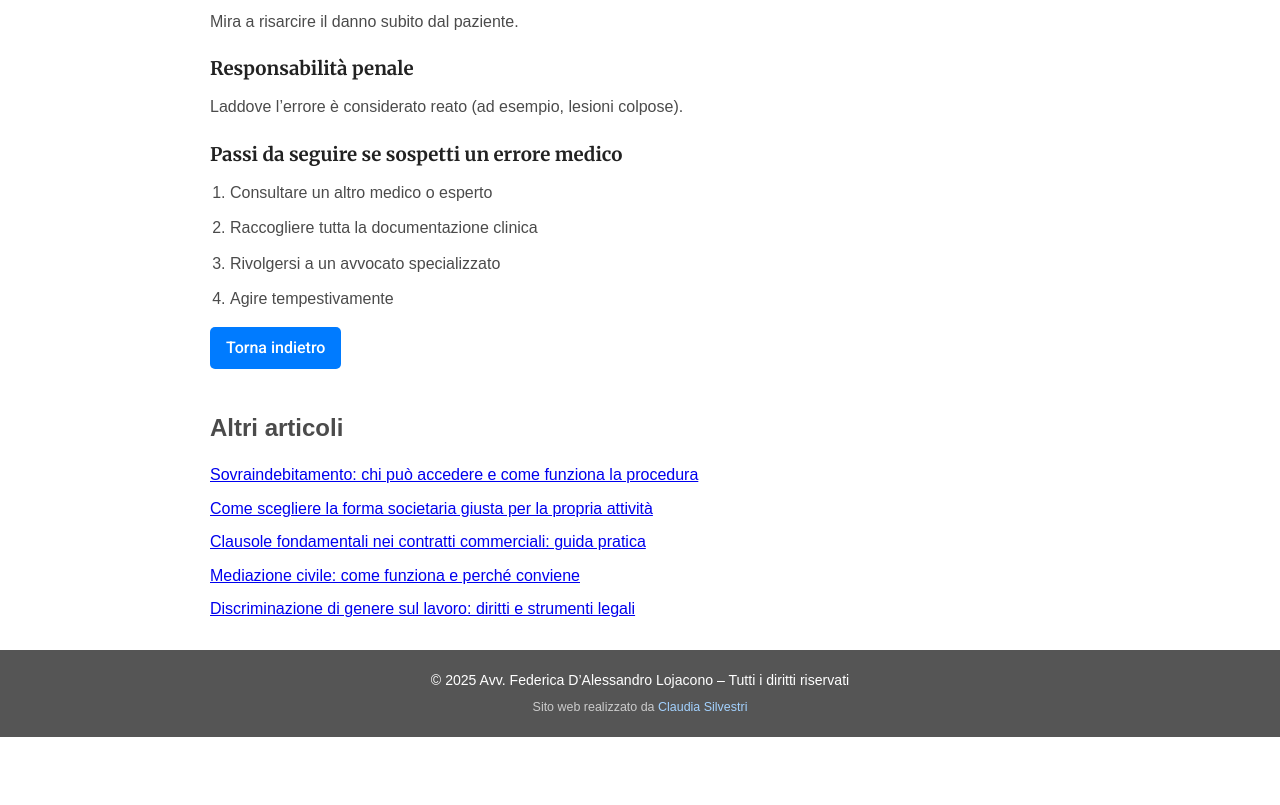
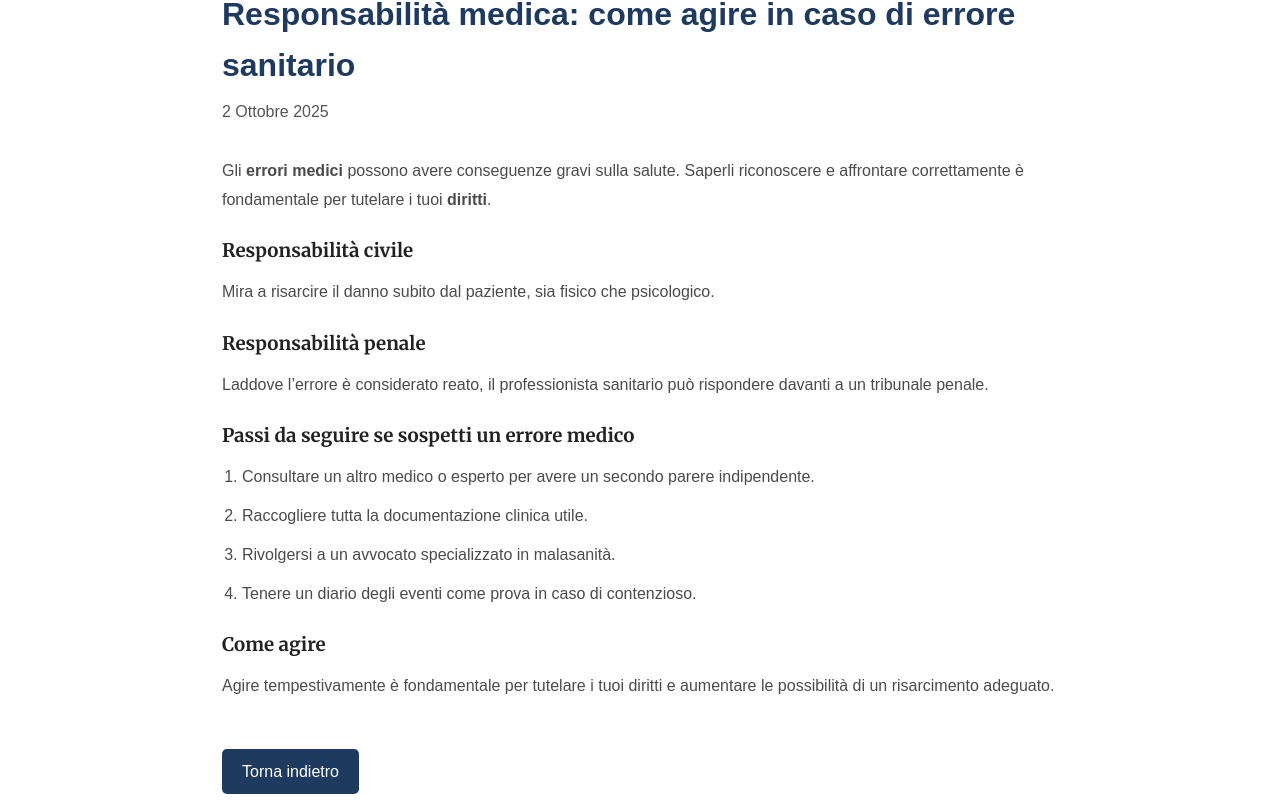
Before and after one commit to claudiasilvestri/law-firm-website, a React (Vite) app: page /approfondimenti/1 in a window 1280 px wide. Shown: the part 695-1500 px from the top of the page. Before the commit the page ends 1432 px from the top, so only its background shows below. Built offline with nearby package versions, Linux system fonts and the light colour scheme.

Commit message:
articoli corretti

```diff
--- a/src/css/ArticlePage.css
+++ b/src/css/ArticlePage.css
@@ -1,16 +1,33 @@
 .article-page {
   max-width: 900px;
   margin: 0 auto;
-  padding: 20px;
+  padding: 2rem;
 }
 
 .article-img {
   width: 100%;
-  max-width: 600px;
   height: auto;
+  border-radius: 8px;
+  margin-bottom: 1.5rem;
+}
+
+.article-page h1 {
+  font-size: 2rem;
+  margin-bottom: 0.5rem;
+  color: var(--blu-profondo);
+}
+
+.article-page small {
   display: block;
-  margin: 0 auto 20px auto;
-  border-radius: 4px;
+  font-size: 1rem;
+  margin-bottom: 2rem;
+  color: #555;
+}
+
+.article-content {
+  line-height: 1.8;
+  font-size: 1rem;
+  margin-bottom: 3rem;
 }
 
 .article-content h3 {
@@ -23,7 +40,6 @@
 .article-content p,
 .article-content li {
   font-size: 1rem;
-  line-height: 1.6;
   margin-bottom: 10px;
 }
 
@@ -33,42 +49,72 @@
   margin-bottom: 15px;
 }
 
-.other-articles {
-  margin-top: 40px;
+.article-navigation {
+  display: flex;
+  flex-direction: column;
+  align-items: flex-start; /* allinea a sinistra */
+  gap: 1.5rem;
 }
 
-.other-articles h3 {
-  font-size: 1.5rem;
-  margin-bottom: 15px;
+.back-button {
+  display: inline-block;
+  padding: 10px 20px;
+  background-color: var(--blu-profondo);
+  color: #fff;
+  border-radius: 5px;
+  font-weight: 500;
+  text-decoration: none;
+  transition: transform 0.3s ease, background-color 0.3s ease;
 }
 
-.other-articles ul {
+.back-button:hover {
+  background-color: var(--azzurro-chiaro);
+  transform: scale(1.05);
+}
+
+.suggested-articles h3 {
+  margin-bottom: 0.5rem;
+  font-size: 1.5rem;
+}
+
+.suggested-articles ul {
   list-style: none;
   padding: 0;
+  line-height: 1.8;
 }
 
-.other-articles li {
-  margin-bottom: 8px;
+.suggested-articles li {
+  margin-bottom: 0.5rem;
 }
 
-.button-accent {
-  display: inline-block;
-  padding: 8px 16px;
-  background-color: #007bff;
-  color: #fff;
-  border-radius: 5px;
+.suggested-articles a {
+  color: var(--blu-profondo);
   text-decoration: none;
-  font-family: 'Roboto', sans-serif;
-  font-weight: 500;
-  transition: background-color 0.2s ease;
 }
 
-.button-accent:hover {
-  background-color: #0056b3;
+.suggested-articles a:hover {
+  text-decoration: underline;
 }
 
 @media (max-width: 768px) {
   .article-page {
-    padding: 15px;
+    padding: 1.5rem;
+  }
+
+  .article-page h1 {
+    font-size: 1.6rem;
+  }
+
+  .article-content {
+    font-size: 0.95rem;
+  }
+
+  .back-button {
+    padding: 8px 16px;
+    font-size: 0.9rem;
+  }
+
+  .suggested-articles h3 {
+    font-size: 1.3rem;
   }
 }
--- a/src/data/articles.js
+++ b/src/data/articles.js
@@ -1,135 +1,173 @@
 export const articles = [
   {
-    id: 1,
-    title: "Responsabilità medica: cosa fare quando sospetti un errore sanitario",
-    date: "2 Ottobre 2025",
-    description: "Scopri come riconoscere un errore medico, quali diritti hai e quali passi seguire per tutelarti legalmente in caso di malasanità.",
-    image: "/images/articles/responsabilita-medica.png",
-    imageCard: "/images/cards/responsabilita-medica.png",
+    id: 3,
+    title: "Forma societaria: come scegliere quella giusta per la tua attività",
+    date: "15 Settembre 2025",
+    description:
+      "Scopri come scegliere la forma societaria più adatta alla tua attività, considerando vantaggi, svantaggi e responsabilità legale.",
+    image: "/images/articles/forma-societaria.png",
+    imageCard: "/images/cards/forma-societaria.png",
+    alt: "Illustrazione forma societaria",
     content: `
-      <p>Gli <strong>errori medici</strong> possono avere conseguenze gravi sulla salute. Saperli riconoscere e affrontare correttamente è fondamentale per tutelare i tuoi <strong>diritti</strong>. In questo articolo vedremo cosa fare quando sospetti un <strong>errore sanitario</strong> e quali strumenti legali hai a disposizione.</p>
-
-      <h3>Responsabilità civile</h3>
-      <p>Mira a risarcire il danno subito dal paziente.</p>
-
-      <h3>Responsabilità penale</h3>
-      <p>Laddove l’errore è considerato reato (ad esempio, lesioni colpose).</p>
-
-      <h3>Passi da seguire se sospetti un errore medico</h3>
-      <ol>
-        <li>Consultare un altro medico o esperto</li>
-        <li>Raccogliere tutta la documentazione clinica</li>
-        <li>Rivolgersi a un avvocato specializzato</li>
-        <li>Agire tempestivamente</li>
-      </ol>
+      <p>Scegliere la <strong>forma societaria</strong> giusta è fondamentale per la gestione, la tassazione e la responsabilità legale della tua attività.</p>
+      <h3>Tipi di società in Italia</h3>
+      <ul>
+        <li><strong>SRL:</strong> ideale per piccole e medie imprese</li>
+        <li><strong>SPA:</strong> adatta per grandi imprese</li>
+        <li><strong>SNC/SAS:</strong> per soci che vogliono responsabilità condivisa</li>
+      </ul>
+      <h3>Vantaggi e svantaggi</h3>
+      <ul>
+        <li><strong>SRL:</strong> responsabilità limitata al capitale conferito, ma costi di gestione più alti</li>
+        <li><strong>SPA:</strong> maggiore possibilità di raccolta fondi, ma più complessa da gestire</li>
+        <li><strong>SNC/SAS:</strong> semplicità di gestione, ma responsabilità illimitata per i soci</li>
+      </ul>
+      <h3>Come agire</h3>
+      <p>Consulta un professionista per scegliere la forma societaria più adatta al tuo progetto e valutare eventuali rischi.</p>
     `
   },
   {
     id: 2,
     title: "Sovraindebitamento: chi può accedere e come funziona la procedura",
     date: "28 Settembre 2025",
-    description: "Scopri chi può accedere alla procedura di sovraindebitamento, come funziona e quali passi seguire per tutelarti legalmente.",
+    description:
+      "Scopri chi può accedere alla procedura di sovraindebitamento, come funziona e quali passi seguire per tutelarti legalmente.",
     image: "/images/articles/sovraindebitamento.png",
     imageCard: "/images/cards/sovraindebitamento.png",
+    alt: "Illustrazione sovraindebitamento",
     content: `
-      <p>Gli stati di sovraindebitamento possono colpire chiunque, e la legge prevede strumenti per affrontarli in modo legale e sicuro.</p>
-
+      <p>Gli stati di <strong>sovraindebitamento</strong> possono colpire chiunque, e la legge prevede strumenti per affrontarli in modo legale e sicuro.</p>
       <h3>Chi può accedere</h3>
       <ul>
         <li>Consumatori</li>
         <li>Professionisti e imprenditori individuali</li>
         <li>Piccole imprese non assoggettabili a procedure concorsuali</li>
       </ul>
-
       <h3>Passaggi della procedura</h3>
       <ol>
         <li>Raccogliere tutta la documentazione dei debiti</li>
         <li>Presentare l’istanza presso l’Organismo di Composizione della Crisi</li>
         <li>Elaborare un piano con l’aiuto di un professionista</li>
       </ol>
+      <h3>Come agire</h3>
+      <p>Evita nuovi debiti durante la procedura e collabora con il professionista che ti segue per tutelare i tuoi interessi.</p>
     `
   },
   {
-    id: 3,
-    title: "Come scegliere la forma societaria giusta per la propria attività",
-    date: "15 Settembre 2025",
-    description: "Scopri come scegliere la forma societaria più adatta alla tua attività, considerando vantaggi, svantaggi e responsabilità legale.",
-    image: "/images/articles/forma-societaria.png",
-    imageCard: "/images/cards/forma-societaria.png",
+    id: 6,
+    title: "Discriminazione di genere sul lavoro: diritti e tutele",
+    date: "1 Ottobre 2025",
+    description:
+      "Scopri cosa prevede la legge italiana in materia di discriminazione di genere sul lavoro e quali strumenti hai per difendere i tuoi diritti.",
+    image: "/images/articles/discriminazione-genere.png",
+    imageCard: "/images/cards/discriminazione-genere.png",
+    alt: "Illustrazione discriminazione di genere",
     content: `
-      <p>Scegliere la <strong>forma societaria</strong> giusta è fondamentale per la gestione, la tassazione e la responsabilità legale della tua attività.</p>
-
-      <h3>Tipi di società in Italia</h3>
+      <p>La <strong>discriminazione di genere sul lavoro</strong> è vietata dalla legge italiana. Conoscere i propri diritti è fondamentale per proteggersi.</p>
+      <h3>Cos’è la discriminazione di genere</h3>
+      <p>Si verifica quando una persona viene trattata in modo sfavorevole a causa del proprio genere.</p>
+      <h3>Diritti dei lavoratori</h3>
       <ul>
-        <li><strong>SRL:</strong> ideale per piccole e medie imprese</li>
-        <li><strong>SPA:</strong> adatta per grandi imprese</li>
-        <li><strong>SNC/SAS:</strong> per soci che vogliono responsabilità condivisa</li>
+        <li>Pari opportunità e trattamento equo</li>
+        <li>Divieto di molestie o mobbing</li>
+        <li>Diritto a denunciare discriminazioni senza ritorsioni</li>
+        <li>Tutela della maternità e paternità</li>
       </ul>
-
-      <h3>Vantaggi e svantaggi</h3>
-      <ul>
-        <li>SRL: responsabilità limitata al capitale conferito, ma costi di gestione più alti</li>
-        <li>SPA: maggiore possibilità di raccolta fondi, ma più complessa da gestire</li>
-        <li>SNC/SAS: semplicità di gestione, ma responsabilità illimitata per i soci</li>
-      </ul>
+      <h3>Come agire</h3>
+      <ol>
+        <li>Raccogliere documentazione e prove</li>
+        <li>Rivolgersi a sindacato o ufficio HR</li>
+        <li>Presentare reclamo all’autorità competente o legale</li>
+      </ol>
+      <p>Consulta subito un avvocato esperto in caso di discriminazioni sul lavoro per tutelare i tuoi diritti.</p>
+    `
+  },
+  {
+    id: 1,
+    title: "Responsabilità medica: come agire in caso di errore sanitario",
+    date: "2 Ottobre 2025",
+    description:
+      "Scopri come riconoscere un errore medico, quali diritti hai e quali passi seguire per tutelarti legalmente in caso di malasanità.",
+    image: "/images/articles/responsabilita-medica.png",
+    imageCard: "/images/cards/responsabilita-medica.png",
+    alt: "Illustrazione responsabilità medica",
+    content: `
+      <p>Gli <strong>errori medici</strong> possono avere conseguenze gravi sulla salute. Saperli riconoscere e affrontare correttamente è fondamentale per tutelare i tuoi <strong>diritti</strong>.</p>
+      <h3>Responsabilità civile</h3>
+      <p>Mira a risarcire il danno subito dal paziente, sia fisico che psicologico.</p>
+      <h3>Responsabilità penale</h3>
+      <p>Laddove l’errore è considerato reato, il professionista sanitario può rispondere davanti a un tribunale penale.</p>
+      <h3>Passi da seguire se sospetti un errore medico</h3>
+      <ol>
+        <li>Consultare un altro medico o esperto per avere un secondo parere indipendente.</li>
+        <li>Raccogliere tutta la documentazione clinica utile.</li>
+        <li>Rivolgersi a un avvocato specializzato in malasanità.</li>
+        <li>Tenere un diario degli eventi come prova in caso di contenzioso.</li>
+      </ol>
+      <h3>Come agire</h3>
+      <p>Agire tempestivamente è fondamentale per tutelare i tuoi diritti e aumentare le possibilità di un risarcimento adeguato.</p>
     `
   },
   {
     id: 4,
-    title: "Clausole fondamentali nei contratti commerciali: guida pratica",
+    title: "Contratti commerciali: clausole fondamentali da conoscere",
     date: "10 Ottobre 2025",
-    description: "Scopri le clausole più importanti nei contratti commerciali e come tutelarti legalmente.",
+    description:
+      "Scopri quali sono le clausole principali dei contratti commerciali e come proteggere i tuoi interessi evitando errori legali.",
     image: "/images/articles/contratti-commerciali.png",
     imageCard: "/images/cards/contratti-commerciali.png",
+    alt: "Illustrazione contratti commerciali",
     content: `
-      <p>I contratti commerciali regolano i rapporti tra imprese o tra professionisti e clienti. Conoscere le clausole principali è fondamentale per proteggere i propri interessi.</p>
-
-      <h3>Cos’è un contratto commerciale</h3>
-      <p>È un accordo scritto o verbale tra due o più parti per disciplinare scambi di beni, servizi o collaborazioni professionali.</p>
-
-      <h3>Clausole obbligatorie e consigliate</h3>
+      <p>I <strong>contratti commerciali</strong> regolano rapporti tra imprese o professionisti. Conoscere le clausole principali è fondamentale per proteggere i propri interessi.</p>
+      <h3>Clausole principali</h3>
       <ul>
-        <li>Oggetto del contratto: chi fa cosa e con quali termini</li>
-        <li>Prezzo e modalità di pagamento</li>
-        <li>Durata e termini di recesso</li>
-        <li>Responsabilità e garanzie</li>
-        <li>Risoluzione delle controversie</li>
+        <li><strong>Oggetto del contratto:</strong> chi fa cosa e con quali termini.</li>
+        <li><strong>Prezzo e modalità di pagamento:</strong> tempi, modalità e penali.</li>
+        <li><strong>Durata e termini di recesso:</strong> per evitare ambiguità.</li>
+        <li><strong>Responsabilità e garanzie:</strong> tutela in caso di inadempimento.</li>
+        <li><strong>Risoluzione delle controversie:</strong> tribunale competente o arbitrato.</li>
       </ul>
+      <h3>Errori da evitare</h3>
+      <ul>
+        <li>Non dettagliare chiaramente obblighi e responsabilità.</li>
+        <li>Trascurare termini di pagamento e penali.</li>
+        <li>Ignorare le normative vigenti.</li>
+      </ul>
+      <h3>Strumenti di tutela legale</h3>
+      <ul>
+        <li>Mediazione o arbitrato per risolvere conflitti senza tribunale.</li>
+        <li>Assicurazioni per coprire eventuali danni.</li>
+      </ul>
+      <h3>Come agire</h3>
+      <p>Fai sempre verificare i contratti da un professionista prima di firmarli.</p>
     `
   },
   {
     id: 5,
-    title: "Mediazione civile: come funziona e perché conviene",
-    date: "5 Ottobre 2025",
-    description: "Scopri come la mediazione civile può risolvere le controversie in modo rapido e conveniente.",
+    title: "Mediazione civile: guida pratica per risolvere le controversie",
+    date: "6 Ottobre 2025",
+    description:
+      "Scopri come funziona la mediazione civile e perché è uno strumento efficace, rapido e conveniente rispetto al contenzioso tradizionale.",
     image: "/images/articles/mediazione-civile.png",
     imageCard: "/images/cards/mediazione-civile.png",
+    alt: "Illustrazione mediazione civile",
     content: `
-      <p>La mediazione civile permette di risolvere controversie in modo più rapido, economico e meno conflittuale rispetto al tribunale.</p>
-
-      <h3>Cos’è la mediazione civile</h3>
-      <p>È un processo in cui le parti coinvolte in una controversia si incontrano con un mediatore neutrale per trovare un accordo.</p>
-
-      <h3>Vantaggi rispetto al contenzioso</h3>
+      <p>La <strong>mediazione civile</strong> permette di risolvere controversie in modo rapido, economico e meno conflittuale rispetto al tribunale.</p>
+      <h3>Vantaggi</h3>
       <ul>
         <li>Tempi più brevi</li>
         <li>Costi contenuti</li>
-        <li>Mantenere rapporti commerciali o personali</li>
+        <li>Possibilità di mantenere rapporti commerciali o personali</li>
+        <li>Maggiore riservatezza</li>
       </ul>
-    `
-  },
-  {
-    id: 6,
-    title: "Discriminazione di genere sul lavoro: diritti e strumenti legali",
-    date: "1 Ottobre 2025",
-    description: "Conosci i tuoi diritti contro la discriminazione di genere sul lavoro e come tutelarti legalmente.",
-    image: "/images/articles/discriminazione-genere.png",
-    imageCard: "/images/cards/discriminazione-genere.png",
-    content: `
-      <p>La discriminazione di genere sul lavoro è vietata dalla legge italiana. Conoscere i propri diritti è fondamentale per proteggersi e intervenire in caso di violazioni.</p>
-
-      <h3>Cos’è la discriminazione di genere</h3>
-      <p>Si verifica quando una persona viene trattata in modo diverso o sfavorevole a causa del proprio genere, durante assunzione, carriera, retribuzione o licenziamento.</p>
+      <h3>Come avviare la mediazione</h3>
+      <ol>
+        <li>Richiedere un mediatore qualificato</li>
+        <li>Presentare la domanda al tribunale o agli organismi autorizzati</li>
+        <li>Partecipare agli incontri di mediazione</li>
+      </ol>
+      <h3>Come agire</h3>
+      <p>Valuta la mediazione come alternativa al tribunale con l’aiuto di un professionista per risolvere la controversia efficacemente.</p>
     `
   }
 ];
--- a/src/pages/ArticlePage.jsx
+++ b/src/pages/ArticlePage.jsx
@@ -6,11 +6,21 @@ import "../css/ArticlePage.css";
 
 export default function ArticlePage() {
   const { id } = useParams();
-  const article = articles.find((a) => a.id === parseInt(id));
+  const article = articles.find(a => a.id === parseInt(id));
 
   if (!article) return <p>Articolo non trovato.</p>;
 
-  const otherArticles = articles.filter((a) => a.id !== article.id);
+  // Ordina gli articoli per data crescente
+  const sortedArticles = [...articles].sort(
+    (a, b) => new Date(a.date) - new Date(b.date)
+  );
+
+  const currentIndex = sortedArticles.findIndex(a => a.id === article.id);
+
+  const suggestedArticles = [];
+
+  if (currentIndex > 0) suggestedArticles.push(sortedArticles[currentIndex - 1]);
+  if (currentIndex < sortedArticles.length - 1) suggestedArticles.push(sortedArticles[currentIndex + 1]);
 
   return (
     <section className="article-page">
@@ -19,11 +29,7 @@ export default function ArticlePage() {
         <meta name="description" content={article.description} />
       </Helmet>
 
-      <img
-        src={article.image}
-        alt={article.title}
-        className="article-img"
-      />
+      <img src={article.image} alt={article.title} className="article-img" />
       <h1>{article.title}</h1>
       <small>{article.date}</small>
 
@@ -32,20 +38,22 @@ export default function ArticlePage() {
         dangerouslySetInnerHTML={{ __html: article.content }}
       />
 
-      <Link to="/approfondimenti" className="button-accent">
+      <div className="article-navigation">
+        <Link to="/approfondimenti" className="back-button">
           Torna indietro
         </Link>
 
-      <div className="other-articles">
-        <h3>Altri articoli</h3>
+        <div className="suggested-articles">
+          <h3>Leggi anche</h3>
           <ul>
-          {otherArticles.map((a) => (
+            {suggestedArticles.map(a => (
               <li key={a.id}>
                 <Link to={`/approfondimenti/${a.id}`}>{a.title}</Link>
               </li>
             ))}
           </ul>
         </div>
+      </div>
     </section>
   );
 }
```
Also changed, not shown: src/pages/Home.jsx (+10 -8 lines). Lines whose indentation alone changed are shown as unchanged.
